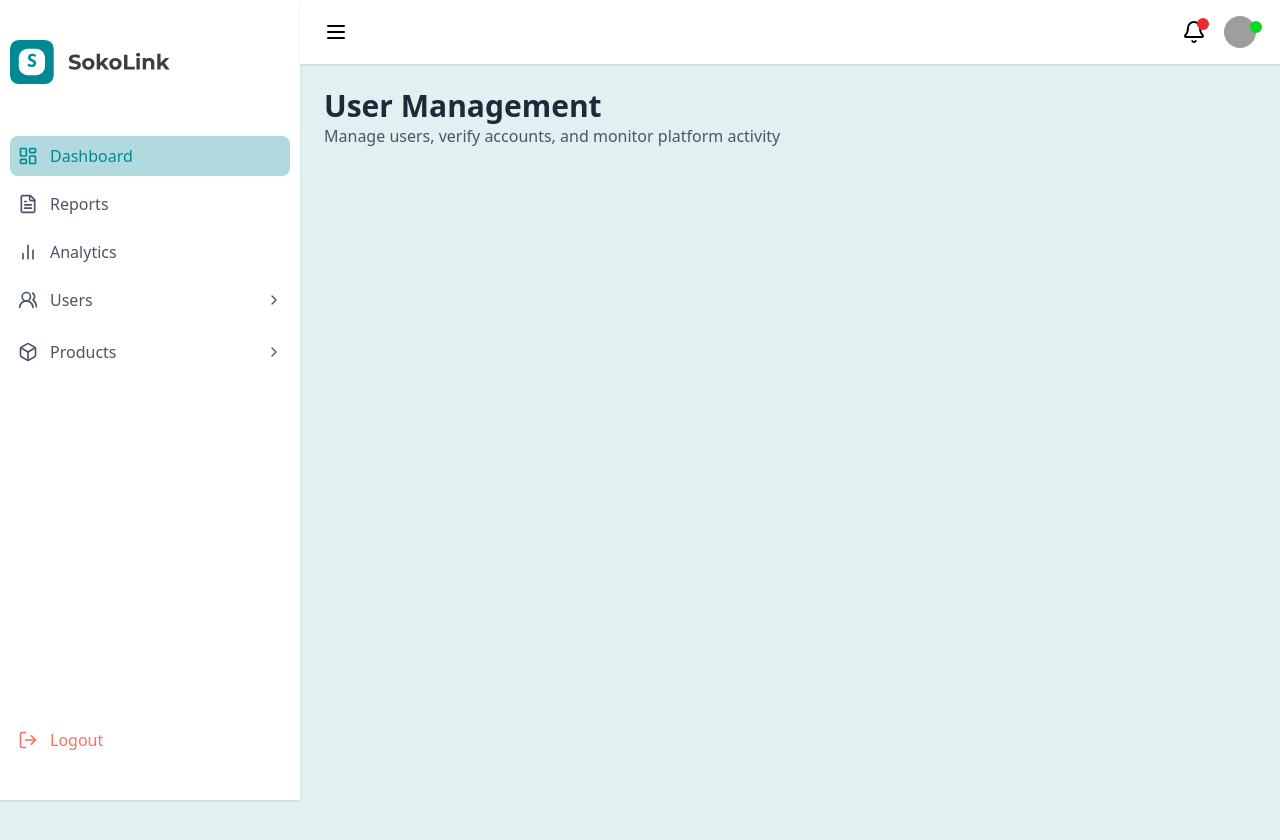
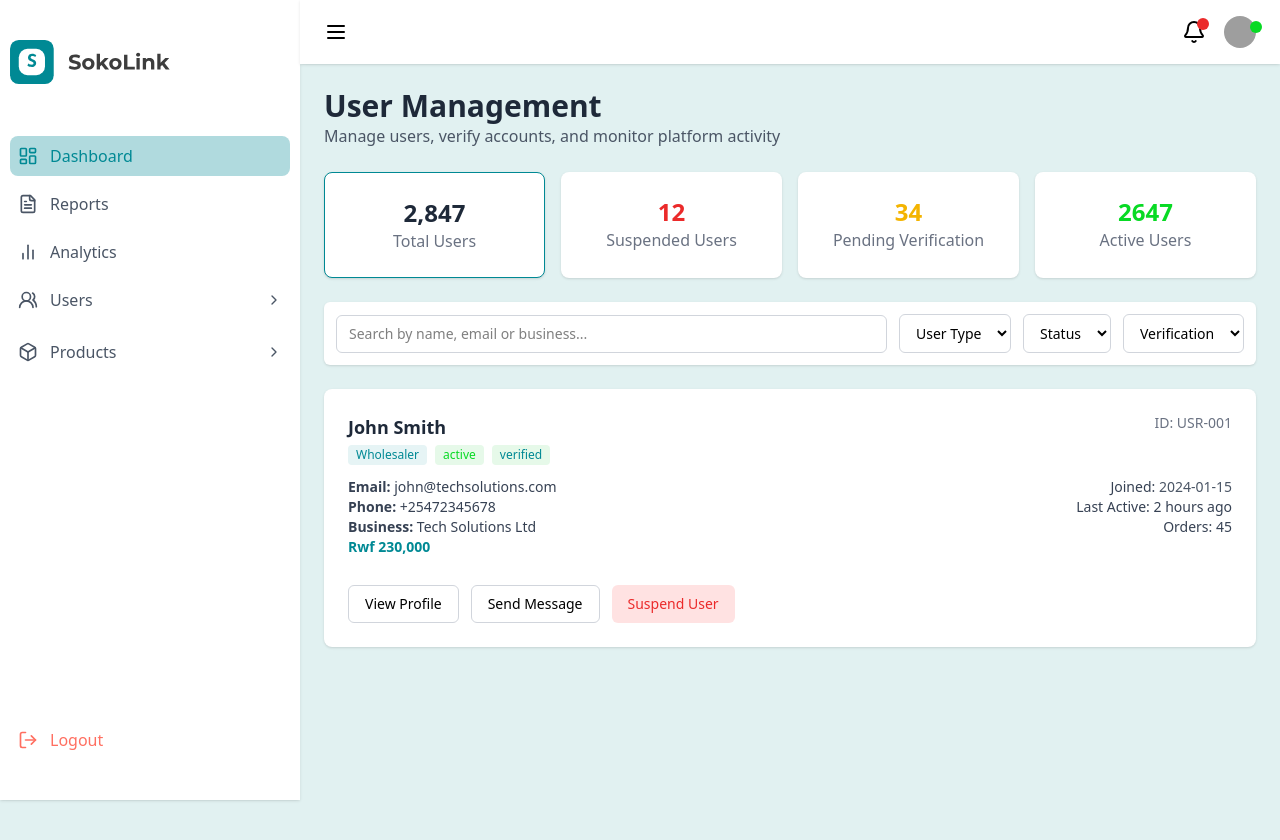
Before and after one commit to Solvit-Africa-Training-Center/sokolink-frontend, a React (Vite) app: page /admin/users in a window 1280 px wide. Shown: the top 840 px of the page. Built offline with nearby package versions, Linux system fonts and the light colour scheme; grey boxes are pictures that could not be loaded.

Commit message:
Added all users

```diff
--- a/src/pages/admin/AllUsers.tsx
+++ b/src/pages/admin/AllUsers.tsx
@@ -6,6 +6,88 @@ function AllUsers() {
             <p className=" text-gray-600">
                 Manage users, verify accounts, and monitor platform activity
             </p>
+            <div className="grid grid-cols-4 gap-4 mt-6">
+                {/* <!-- Total Users --> */}
+                <div className="bg-white p-6 rounded-lg shadow flex flex-col items-center border  border-[#008994]">
+                    <span className="text-2xl font-bold text-gray-800">2,847</span>
+                    <span className="text-gray-500">Total Users</span>
+                </div>
+
+                {/* <!-- Suspended Users --> */}
+                <div className="bg-white p-6 rounded-lg shadow flex flex-col items-center">
+                    <span className="text-2xl font-bold text-[#EB2A2A]">12</span>
+                    <span className="text-gray-500">Suspended Users</span>
+                </div>
+
+                {/* <!-- Pending Verification --> */}
+                <div className="bg-white p-6 rounded-lg shadow flex flex-col items-center">
+                    <span className="text-2xl font-bold text-[#F4B400]">34</span>
+                    <span className="text-gray-500">Pending Verification</span>
+                </div>
+
+                {/* <!-- Active Users --> */}
+                <div className="bg-white p-6 rounded-lg shadow flex flex-col items-center">
+                    <span className="text-2xl font-bold text-[#08DA24]">2647</span>
+                    <span className="text-gray-500">Active Users</span>
+                </div>
+            </div>
+            {/* Filter row */}
+            <div className="flex gap-3 items-center mt-6 bg-white p-3 rounded-md shadow">
+                <input type="text" placeholder="Search by name, email or business..."
+                    className="flex-1 border border-gray-300 rounded-md px-3 py-2 text-sm focus:outline-none focus:ring-2 focus:ring-[#008994]" />
+
+                <select className="border border-gray-300 rounded-md px-3 py-2 text-sm focus:outline-none focus:ring-2 focus:ring-[#008994]">
+                    <option>User Type</option>
+                </select>
+
+                <select className="border border-gray-300 rounded-md px-3 py-2 text-sm focus:outline-none focus:ring-2 focus:ring-[#008994]">
+                    <option>Status</option>
+                </select>
+
+                <select className="border border-gray-300 rounded-md px-3 py-2 text-sm focus:outline-none focus:ring-2 focus:ring-[#008994]">
+                    <option>Verification</option>
+                </select>
+            </div>
+            {/*  */}
+            <div className="bg-white p-6 mt-6 rounded-lg shadow flex flex-col gap-3">
+                {/* <!-- Header --> */}
+                <div className="flex justify-between items-start">
+                    <div>
+                        <h2 className="text-lg font-semibold text-gray-800">John Smith</h2>
+                        <div className="flex gap-2 mt-1">
+                            <span className="px-2 py-0.5 bg-[#E6F4F5] text-[#008994] text-xs rounded">Wholesaler</span>
+                            <span className="px-2 py-0.5 bg-[#E6F9E9] text-[#08DA24] text-xs rounded">active</span>
+                            <span className="px-2 py-0.5 bg-[#E6F9E9] text-[#008994] text-xs rounded">verified</span>
+                        </div>
+                    </div>
+                    <span className="text-gray-500 text-sm">ID: USR-001</span>
+                </div>
+
+                {/* <!-- Info --> */}
+                <div className="grid grid-cols-2 gap-4 text-sm text-gray-700">
+                    <div>
+                        <p><strong>Email:</strong> john@techsolutions.com</p>
+                        <p><strong>Phone:</strong> +25472345678</p>
+                        <p><strong>Business:</strong> Tech Solutions Ltd</p>
+                        <p className="text-[#008994] font-semibold">Rwf 230,000</p>
+                    </div>
+                    <div className="text-right">
+                        <p>Joined: <span className="text-gray-600">2024-01-15</span></p>
+                        <p>Last Active: <span className="font-medium">2 hours ago</span></p>
+                        <p>Orders: <span className="font-medium">45</span></p>
+                    </div>
+                </div>
+
+                {/* <!-- Actions --> */}
+                <div className="flex gap-3 mt-4">
+                    <button className="px-4 py-2 text-sm rounded-md border border-gray-300 hover:bg-gray-100">View Profile</button>
+                    <button className="px-4 py-2 text-sm rounded-md border border-gray-300 hover:bg-gray-100">Send Message</button>
+                    <button className="px-4 py-2 text-sm rounded-md bg-red-100 text-[#EB2A2A] hover:bg-red-200">Suspend User</button>
+                </div>
+            </div>
+
+
+
         </div>
     )
 }
--- a/src/pages/admin/Overview.tsx
+++ b/src/pages/admin/Overview.tsx
@@ -234,7 +234,7 @@ function Overview() {
               <h3 className="text-2xl font-bold text-gray-800 mb-4">Recent activities</h3>
 
 
-              <div className=" mt-2 flex flex-col gap-2">
+              <div className=" mt-2 grid grid-cols-1 md:grid-cols-2 gap-2">
                   <div className="flex items-start gap-3 p-[20px] bg-[#F4F2F1] rounded-[10px] border border-[#E0E0E0]">
                       {/* Left dot */}
                       <span className="w-[12px] h-[12px] bg-[#008A94] rounded-full mt-1"></span>
```
